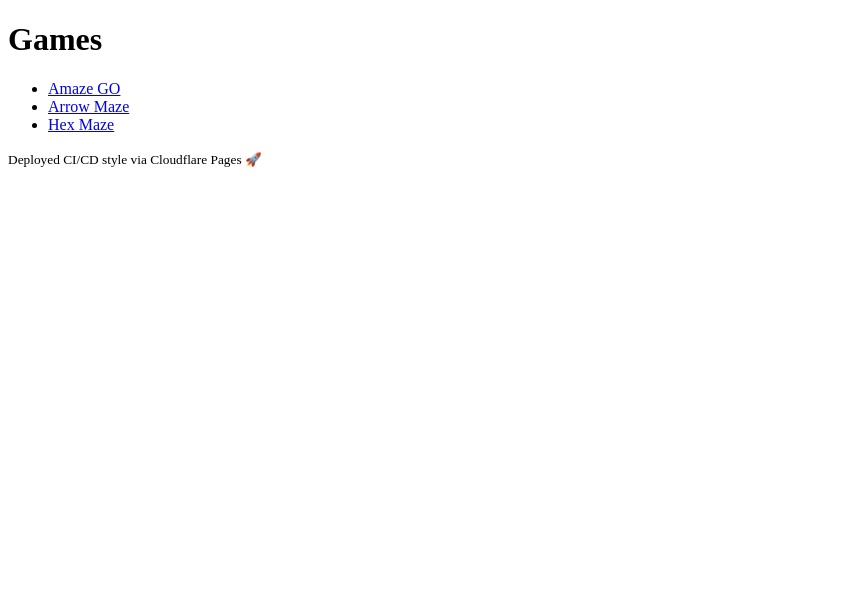
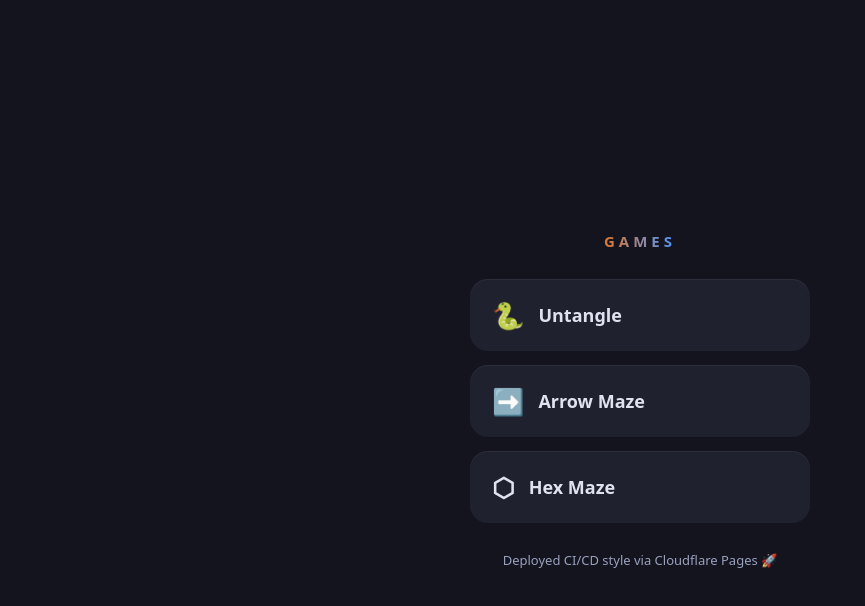
Before and after one commit to jonathandbriggs/webgames, a plain HTML site: page public/index.html in a window 1280 px wide. Shown: the whole page, without its empty margins (0-865 px from the left). Drawn offline with Linux system fonts and the light colour scheme.

Commit message:
Restyle index page to match games' dark theme
Adds pop-in animation, gradient title, and card-style links consistent
with untangle.html and arrow-maze.html.

Co-Authored-By: Claude Opus 4.8 <noreply@anthropic.com>

```diff
--- a/public/index.html
+++ b/public/index.html
@@ -1,12 +1,57 @@
-<!DOCTYPE html>
-<html>
+<!doctype html>
+<html lang="en">
+<head>
+<meta charset="utf-8">
+<meta name="viewport" content="width=device-width, initial-scale=1, maximum-scale=1, user-scalable=no">
+<meta name="theme-color" content="#14141f">
+<title>Games</title>
+<style>
+  * { margin:0; padding:0; box-sizing:border-box; -webkit-tap-highlight-color:transparent; }
+  html, body { height:100%; }
+  body {
+    background:#14141f; color:#dfe3f0;
+    font-family:system-ui, -apple-system, "Segoe UI", sans-serif;
+    touch-action:manipulation;
+    display:flex; flex-direction:column; align-items:center; justify-content:center;
+    gap:28px; padding:32px 20px;
+  }
+  h1 {
+    font-size:15px; font-weight:800; letter-spacing:4px; text-transform:uppercase;
+    background:linear-gradient(90deg, #e0762e, #4d96ff);
+    -webkit-background-clip:text; background-clip:text; color:transparent;
+  }
+  ul {
+    list-style:none; display:flex; flex-direction:column; gap:14px;
+    width:100%; max-width:340px;
+  }
+  li {
+    opacity:0; transform:scale(.9);
+    animation:popIn .4s ease forwards;
+  }
+  li:nth-child(1) { animation-delay:.05s; }
+  li:nth-child(2) { animation-delay:.15s; }
+  li:nth-child(3) { animation-delay:.25s; }
+  @keyframes popIn { to { opacity:1; transform:scale(1); } }
+  a {
+    display:flex; align-items:center; gap:14px;
+    background:#20212f; color:#dfe3f0; text-decoration:none;
+    border-radius:18px; padding:18px 22px; font-size:18px; font-weight:700;
+    box-shadow:inset 0 1px 0 rgba(255,255,255,.06);
+    transition:transform .15s, background .15s, color .15s;
+  }
+  a .glyph { font-size:26px; }
+  a:hover { background:#262838; color:#e0762e; }
+  a:active { transform:scale(.96); }
+  footer { color:#9aa1bd; font-size:13px; }
+</style>
+</head>
 <body>
   <h1>Games</h1>
   <ul>
-    <li><a href="amaze-go.html">Amaze GO</a></li>
-    <li><a href="arrow-maze.html">Arrow Maze</a></li>
-    <li><a href="hex-maze.html">Hex Maze</a></li>
+    <li><a href="untangle.html"><span class="glyph">🐍</span>Untangle</a></li>
+    <li><a href="arrow-maze.html"><span class="glyph">➡️</span>Arrow Maze</a></li>
+    <li><a href="hex-maze.html"><span class="glyph">⬡</span>Hex Maze</a></li>
   </ul>
-  <p><small>Deployed CI/CD style via Cloudflare Pages 🚀</small></p>
+  <footer>Deployed CI/CD style via Cloudflare Pages 🚀</footer>
 </body>
 </html>
```
Also changed, not shown: public/untangle.html (renamed from public/amaze-go.html).
